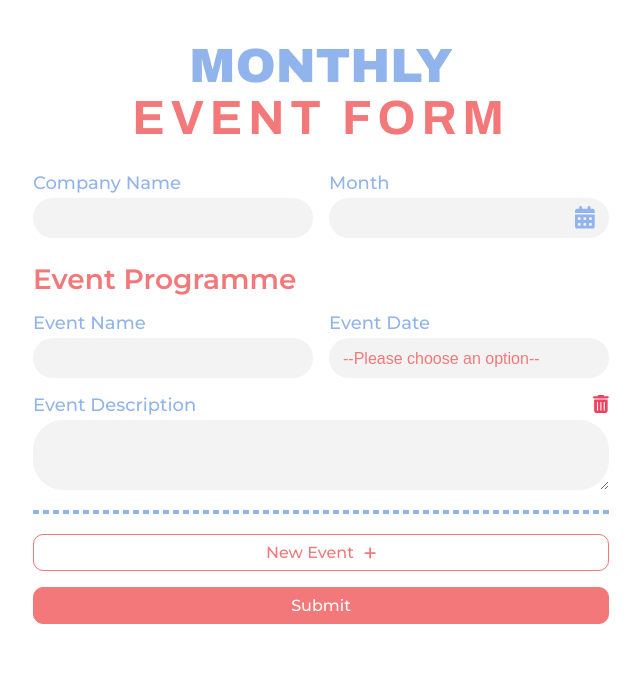
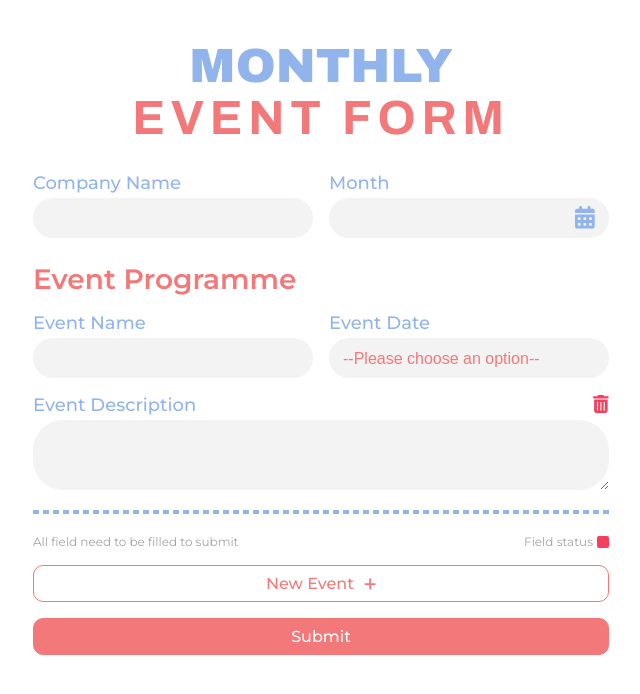
Before and after one commit to naufalzs/monthly-event-poster-generator, a React (Vite) app in the folder frontend/: page / in a window 1280 px wide. Shown: the top 694 px of the page, without its empty margins (319-959 px from the left). Built offline with nearby package versions, Linux system fonts and the light colour scheme.

Commit message:
feat(fe): add validation, set variable color

```diff
--- a/frontend/package.json
+++ b/frontend/package.json
@@ -21,7 +21,8 @@
     "react-datepicker": "^6.8.0",
     "react-dom": "^18.2.0",
     "react-hot-toast": "^2.4.1",
-    "styled-components": "^6.1.8"
+    "styled-components": "^6.1.8",
+    "yup": "^1.4.0"
   },
   "devDependencies": {
     "@types/react": "^18.2.66",
--- a/frontend/src/App.jsx
+++ b/frontend/src/App.jsx
@@ -6,7 +6,8 @@ import { FontAwesomeIcon } from "@fortawesome/react-fontawesome";
 import { faPlus } from "@fortawesome/free-solid-svg-icons";
 import EventInput from "./components/EventInput";
 import { useRef } from "react";
-import { Toaster } from "react-hot-toast";
+import toast, { Toaster } from "react-hot-toast";
+import * as Yup from "yup";
 
 const Container = styled.div`
   max-width: 640px;
@@ -56,6 +57,32 @@ const BtnGroup = styled.div`
   gap: 16px;
 `;
 
+const Hint = styled.div`
+  display: flex;
+  justify-content: space-between;
+
+  font-size: 12px;
+  font-weight: 400;
+  color: #a3a3a3;
+  margin-bottom: 16px;
+`;
+
+const FieldStatus = styled.div`
+  display: flex;
+  justify-content: space-between;
+  align-items: center;
+  gap: 4px;
+`;
+
+const StatusBox = styled.div`
+  width: 12px;
+  height: 12px;
+  border-radius: 2px;
+  transition: all 200ms ease-in;
+  background-color: ${(props) =>
+    props.$isValid ? "var(--color-green)" : "var(--color-red)"};
+`;
+
 const App = () => {
   const eventHelper = useRef(null);
 
@@ -67,6 +94,18 @@ const App = () => {
       desc: "",
     });
   };
+
+  const formValidation = Yup.object().shape({
+    companyName: Yup.string().required(),
+    month: Yup.string().required(),
+    events: Yup.array().of(
+      Yup.object().shape({
+        name: Yup.string().required(),
+        date: Yup.string().required(),
+        desc: Yup.string().required(),
+      })
+    ),
+  });
 
   return (
     <>
@@ -87,12 +126,23 @@ const App = () => {
               },
             ],
           }}
-          validate={(values) => {
+          validationSchema={formValidation}
+          validateOnMount={true}
+          onSubmit={(values) => {
             console.log(values);
           }}
         >
-          {({ values, handleChange }) => (
-            <Form>
+          {({ values, handleChange, handleSubmit, isValid }) => (
+            <Form
+              onSubmit={(e) => {
+                if (isValid) {
+                  handleSubmit(e);
+                } else {
+                  toast.error("Please fill all field before submit");
+                }
+                e.preventDefault();
+              }}
+            >
               <UpperForm>
                 <Label>
                   Company Name
@@ -107,12 +157,18 @@ const App = () => {
                   handleChange={handleChange}
                   ref={eventHelper}
                 />
+                <Hint>
+                  All field need to be filled to submit{" "}
+                  <FieldStatus>
+                    Field status <StatusBox $isValid={isValid} />
+                  </FieldStatus>
+                </Hint>
                 <BtnGroup>
                   <BtnOutlined onClick={handleAddEvent}>
                     <div>New Event</div>
                     <FontAwesomeIcon icon={faPlus} size="sm" />
                   </BtnOutlined>
-                  <BtnPrimary>Submit</BtnPrimary>
+                  <BtnPrimary type="submit">Submit</BtnPrimary>
                 </BtnGroup>
               </div>
             </Form>
--- a/frontend/src/globalTheme.js
+++ b/frontend/src/globalTheme.js
@@ -63,8 +63,8 @@ const buttonStyle = css`
   transition: all 70ms ease-in;
 
   &:hover {
-    background-color: #f75f61;
-    border: 1px solid #f75f61;
+    background-color: var(--color-primary-hover);
+    border: 1px solid var(--color-primary-hover);
   }
 `;
 
--- a/frontend/src/index.css
+++ b/frontend/src/index.css
@@ -1,8 +1,10 @@
 :root {
   --color-primary: #f37879;
+  --color-primary-hover: #ea778a;
   --color-secondary: #91b4ec;
   --color-gray: #f3f3f3;
   --color-red: #f43f5e;
+  --color-green: #22c55e;
 }
 
 * {
```
Also changed, not shown: 1 other file (tests, documents, lock files or other folders).
